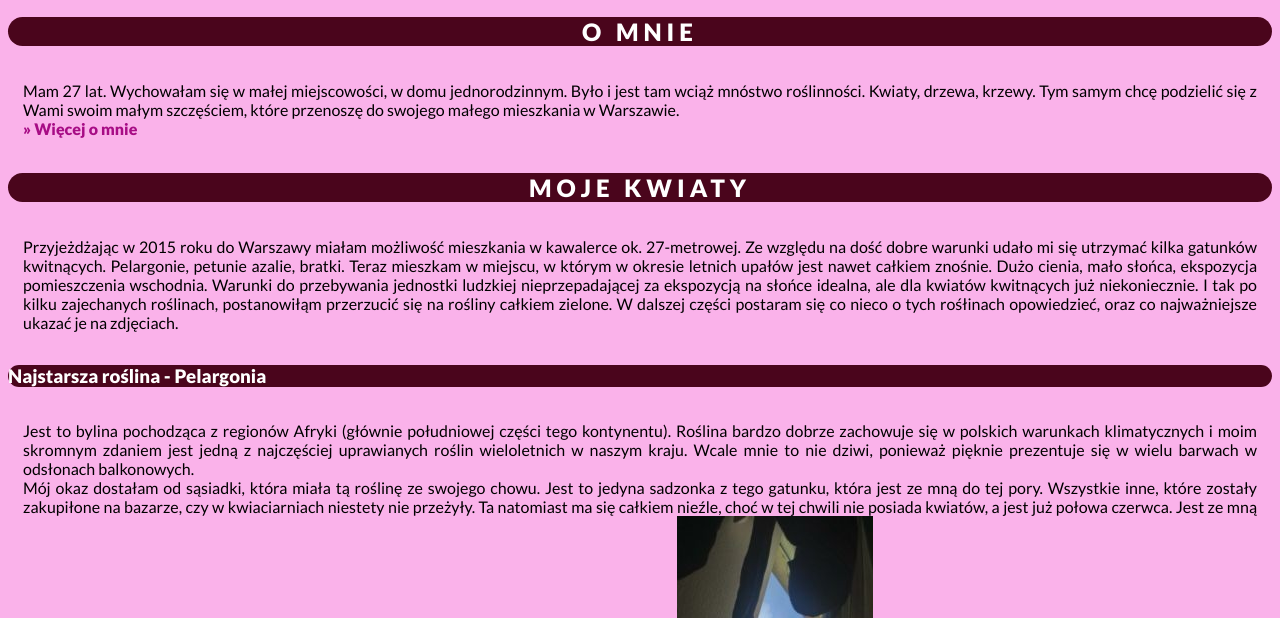
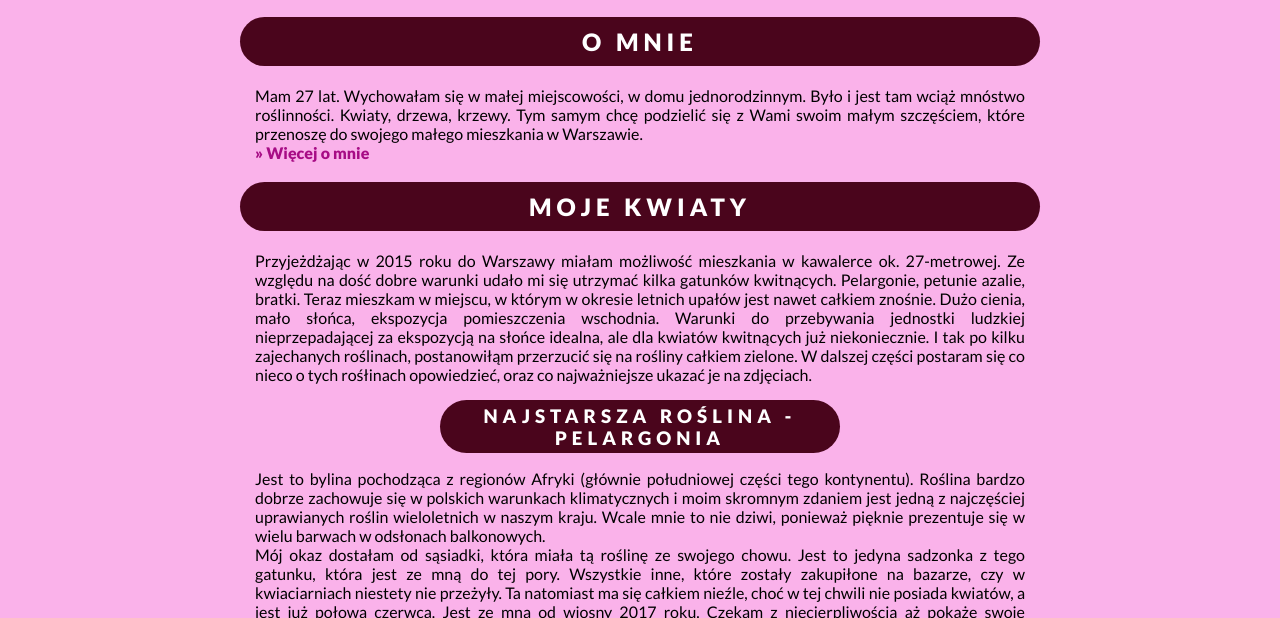
Before and after one commit to dagmarakucharska/homepage1, a plain HTML site: page index.html in a window 1280 px wide. Shown: the part 157-775 px from the top of the page. Drawn offline with Linux system fonts and the light colour scheme.

Commit message:
centered all page content

```diff
--- a/index.html
+++ b/index.html
@@ -56,7 +56,7 @@
         </section>
 
         <section>
-            <h3 class="headerFlower"> Najstarsza roślina - <strong> Pelargonia </strong> </h3>
+            <h3 class="headerFlower"> Najstarsza roślina - Pelargonia  </h3>
             <p class="paragraph">
 
                 Jest to bylina pochodząca z regionów Afryki (głównie południowej części tego kontynentu). Roślina bardzo
--- a/main.js
+++ b/main.js
@@ -7,3 +7,7 @@ console.log(age);
 console.log (`Nazywam się ${name} i mam ${age} lat`);
 
 alert('Witam Cię na mojej stronie!');
+
+const navigation = document.querySelector('.navigation');
+
+console.log(navigation);
--- a/style.css
+++ b/style.css
@@ -2,6 +2,13 @@ body {
     background-color: #FAB2EA;
     font-family: 'Lato', sans-serif;
 }
+
+main {
+    width: 100%;
+    max-width: 800px;
+    margin: auto;
+}
+
 .navigation {
     background-color: #4A051C;
     height: 45px;
@@ -30,17 +37,26 @@ body {
     text-transform: uppercase;
     letter-spacing: 5px;
     border-radius: 30px;
+    padding: 10px;
 }
 
 .paragraph {
     text-align: justify;
-    padding: 15px;
+    padding: 0 15px 0 15px;
 }
 
 .headerFlower {
     color: white;
     background: #4A051C;
     border-radius: 30px;
+    text-align: center;
+    text-transform: uppercase;
+    letter-spacing: 5px;
+    padding: 5px;
+    box-sizing: border-box;
+    width: 400px;
+    height: 53px;
+    margin: auto;
 }
 
 .mainlink {
```
